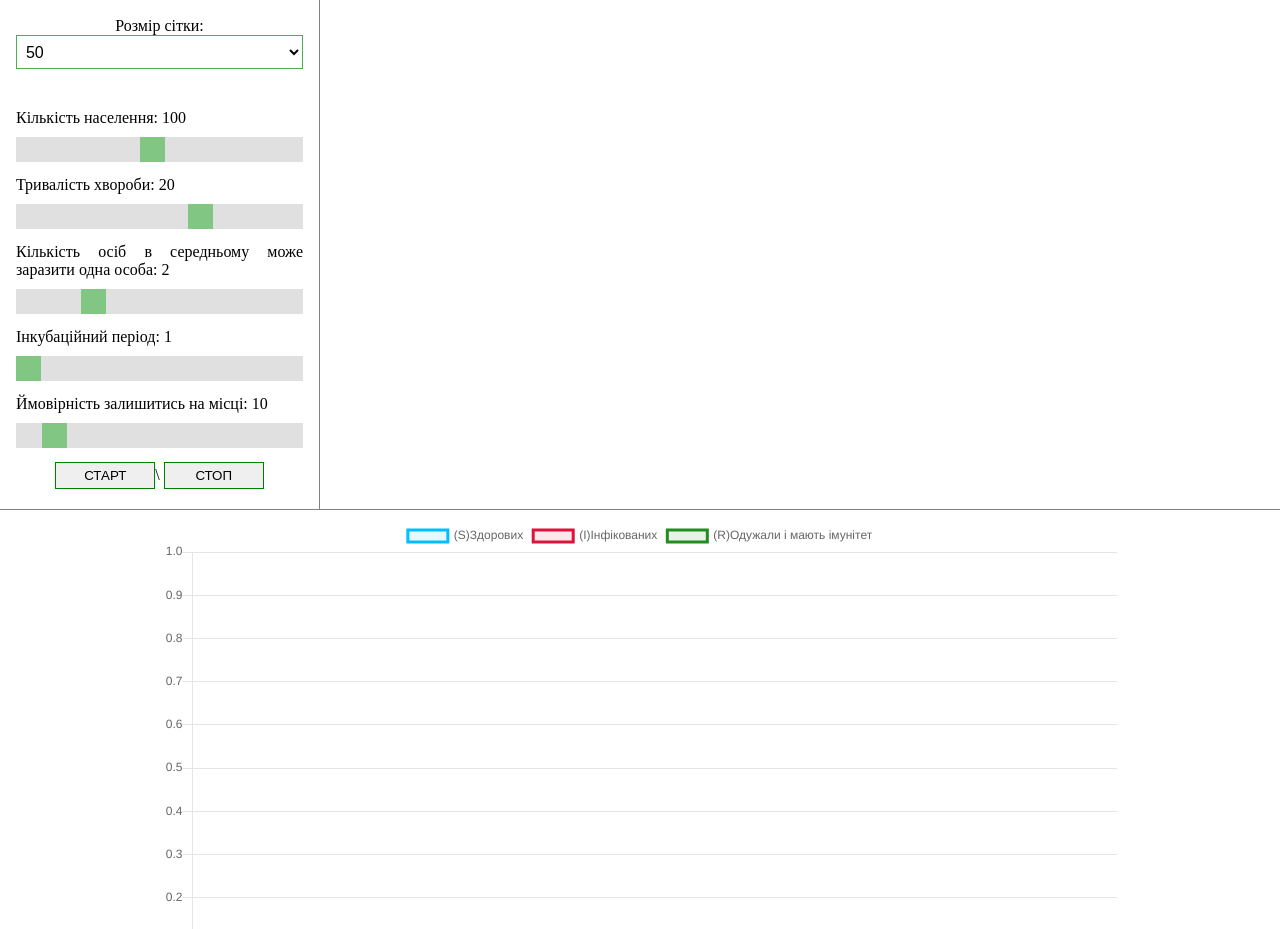
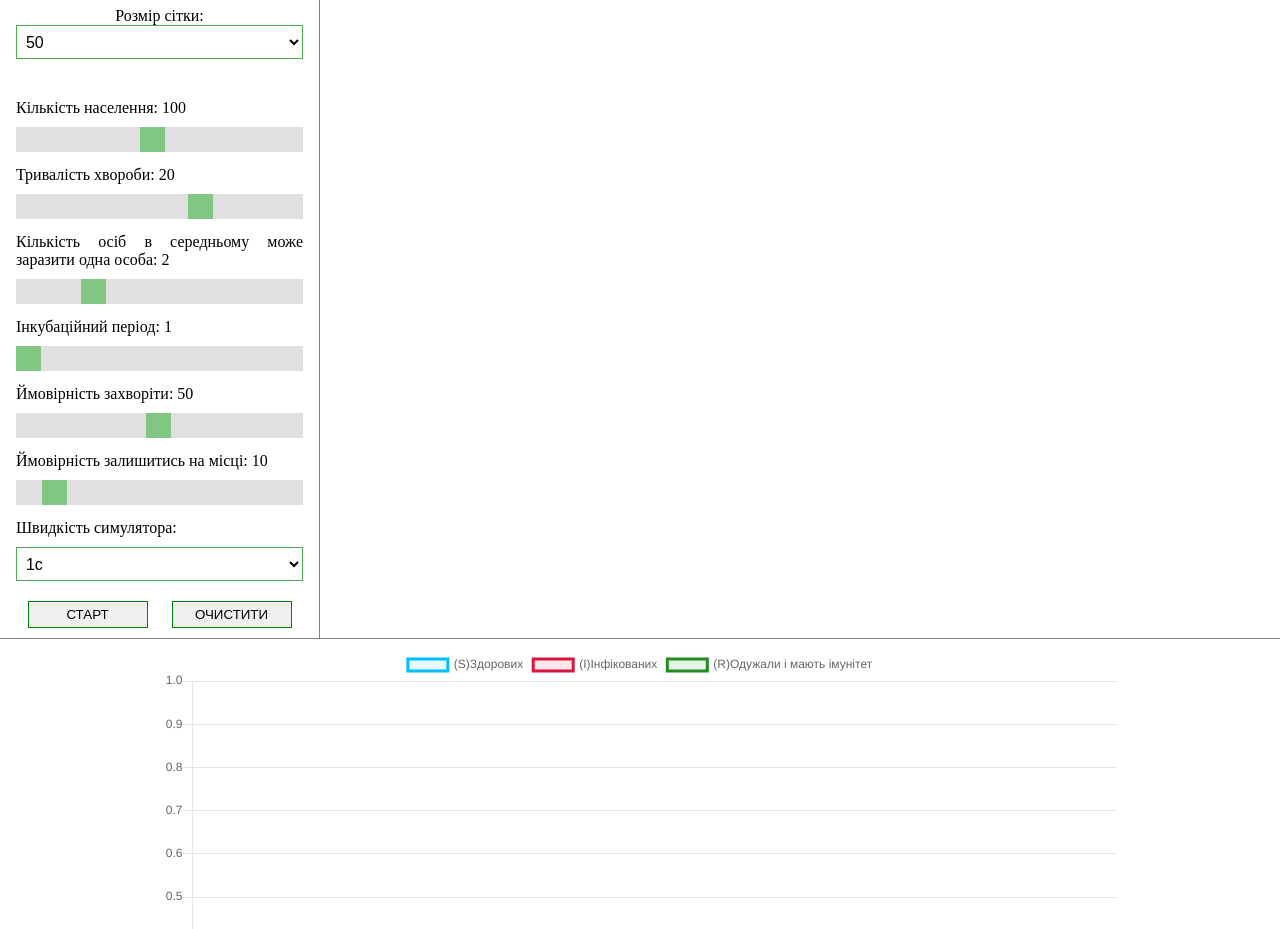
Before and after one commit to Yung-Pyrokinesis/Yung-Pyrokinesis.github.io, a plain HTML site: page index.html in a window 1280 px wide. Shown: the part 1262-2191 px from the top of the page. Drawn offline with Linux system fonts and the light colour scheme.

Commit message:
Add files via upload

```diff
--- a/index.html
+++ b/index.html
@@ -143,12 +143,23 @@
                 <input type="range" min="1" max="30" value="1" step="1" class="slider"  id="incubEpidem">
               </label>
               <label>
+                <p>Ймовірність захворіти: <span class="fallSpan">50</span></p>
+                <input type="range" min="1" max="100" value="50" step="1" class="slider" id="fallEpidem">
+              </label>
+              <label>
                 <p>Ймовірність залишитись на місці: <span class="hereSpan">10</span></p>
                 <input type="range" min="0" max="100" value="10" step="1" class="slider" id="hereEpidem">
               </label>
-
-               <button class="btn btn-epidem" id="btnEpidem">СТАРТ</button>\
-               <button class="btn btn-epidem-stop" id="btnEpidemStop">СТОП</button>
+              <p>Швидкість симулятора:</p>
+              <select class="timerS" id="timerS">
+                <option value="100">0.1c</option>
+                <option value="200">0.2c</option>
+                <option value="500">0.5c</option>
+                <option value="800">0.8c</option>
+                <option value="1000"selected>1c</option>
+            </select>
+               <button class="btn btn-epidem" id="btnEpidem">СТАРТ</button>
+               <button class="btn btn-epidem-stop" id="btnEpidemStop">ОЧИСТИТИ</button>
              </div>
          </div>
            <div class="graph flex"></div>
--- a/script.js
+++ b/script.js
@@ -277,6 +277,7 @@ function Construct() {
   workPixel();
 }
 function workPixel() {
+  let fall = +document.querySelector('#fallEpidem').value;
   let time = +document.querySelector('#timeEpidem').value;
   let infek = +document.querySelector('#infekEpidem').value;
   let incub = +document.querySelector('#incubEpidem').value;
@@ -317,12 +318,12 @@ function workPixel() {
       if(arr[i].color == 'red'){
         arr[i].day -= 1;
         if(arr[i].incub != 0){
-          console.log('incub!=0');
+          //console.log('incub!=0');
           arr[i].incub -=1;
           continue;
         }
         if(arr[i].day == 0){
-          console.log('day=0');
+          //console.log('day=0');
           arr[i].color = 'green';
           continue;
         }
@@ -337,7 +338,7 @@ function workPixel() {
             arr[i].position-1+width == arr[j].position ||
             arr[i].position-1-width == arr[j].position ||
             arr[i].position+1-width == arr[j].position)
-            && arr[j].color == 'blue')  {
+            && arr[j].color == 'blue' && randomPixel(100) > fall)  {
               arr[j].color = 'red';
               arr[j].day = time;
               arr[j].incub = incub;
@@ -360,7 +361,7 @@ function workPixel() {
           document.querySelector(`.div-${arr[i].position}`).style.backgroundColor = arr[i].color;
         }
       }
-      if(days%5 == 0) {
+     // if(days%5 == 0) {
         let se = 0, ie = 0, re = 0;
         for(let i = 0; i < population; i++){
           if(arr[i].color == 'blue') se++;
@@ -372,18 +373,20 @@ function workPixel() {
         chart2.data.datasets['2']["data"].push(re);
         chart2.data.labels.push(days);
         chart2.update();
-      }
+     // }
       let r = 0;
       for(let i = 0; i < population; i++)
         if(arr[i].color == 'red') r++;
       if(r == 0) clearInterval(timerId);
       document.querySelector('.btn-epidem-stop').onclick = function() {
+        document.querySelector('.btn-epidem').disabled = false;
         clearInterval(timerId);
         Construct1();
       };
-    }, 600);
+    }, timeS);
 }
 document.querySelector('.btn-epidem').onclick = function(){
+  document.querySelector('.btn-epidem').disabled = true;
   Construct();
   chart2.data.datasets['0']["data"] = [];
   chart2.data.datasets['1']["data"] = [];
@@ -400,12 +403,17 @@ function res() {
   document.querySelector('.infekSpan').textContent = document.querySelector('#infekEpidem').value;
   document.querySelector('.incubSpan').textContent = document.querySelector('#incubEpidem').value;
   document.querySelector('.hereSpan').textContent = document.querySelector('#hereEpidem').value;
+  document.querySelector('.fallSpan').textContent = document.querySelector('#fallEpidem').value;
+  timeS = +document.querySelector('#timerS').value;
 }
 popEpidem.oninput = res;
 timeEpidem.oninput = res;
 infekEpidem.oninput = res;
 incubEpidem.oninput = res;
 hereEpidem.oninput = res;
+fallEpidem.oninput = res;
+timerS.oninput = res;
+let timeS = 1000;
 
 let ctx2 = document.getElementById('simGraph').getContext('2d');
 let chart2 = new Chart(ctx2, {
--- a/style.css
+++ b/style.css
@@ -113,6 +113,7 @@ summary {
   display: flex;
   flex-wrap: wrap;
   justify-content: center;
+  margin: auto;
   width: 0;
   height: 0;
  }
@@ -142,9 +143,9 @@ summary {
 }
 
 .btn {
-  width: 100px;
+  width: 120px;
   padding: 5px 20px;
-  margin: 10px 0;
+  margin: 10px;
   border: 1px solid green;
 }
 .graph1 {
```
